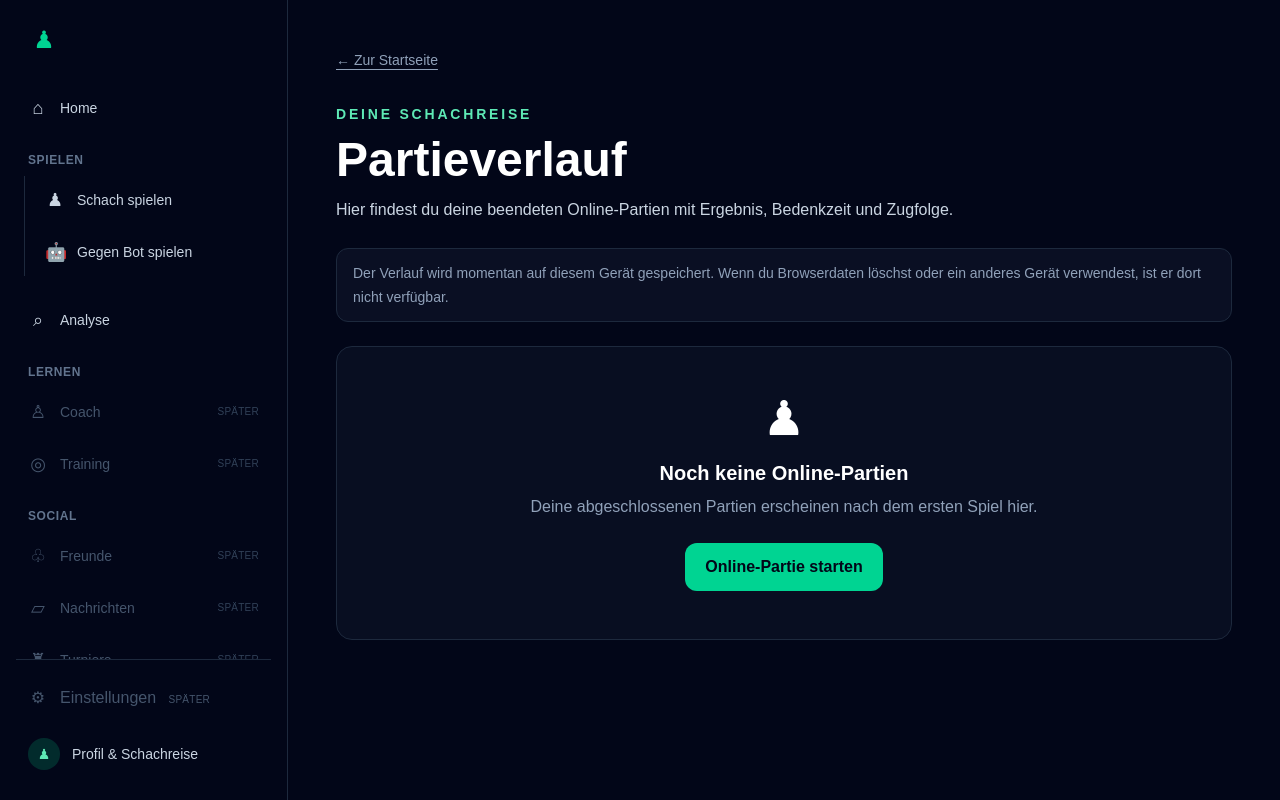
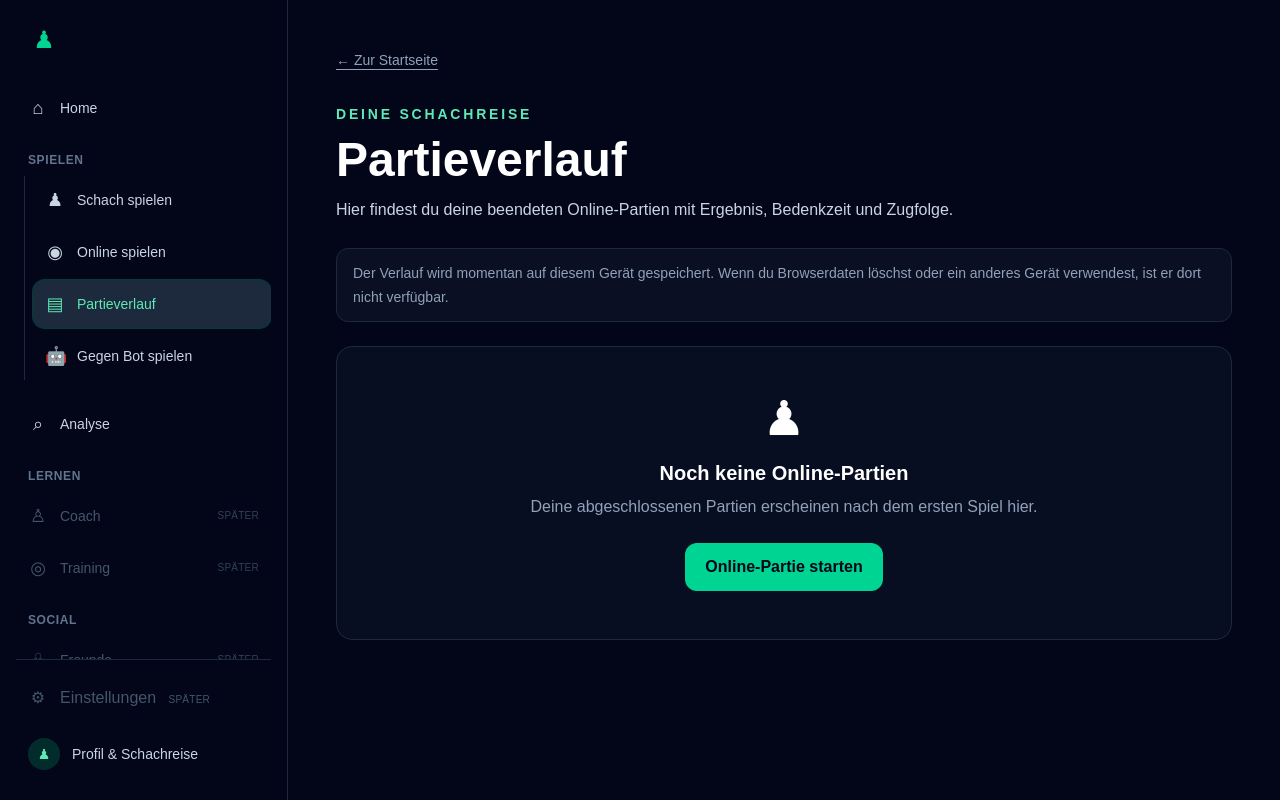
Before and after one commit to Davidbi08/schach-plattform, a Next.js app: page /partien in a window 1280 px wide. Built offline with nearby package versions, Linux system fonts and the light colour scheme.

Commit message:
Add online chess and game history navigation

```diff
--- a/app/navigation.tsx
+++ b/app/navigation.tsx
@@ -7,6 +7,8 @@ const sections: { title?: string; items: MenuItem[] }[] = [
   { items: [{ label: "Home", icon: "⌂", href: "/" }] },
   { title: "Spielen", items: [
     { label: "Schach spielen", icon: "♟", href: "/play" },
+    { label: "Online spielen", icon: "◉", href: "/online" },
+    { label: "Partieverlauf", icon: "▤", href: "/partien" },
     { label: "Gegen Bot spielen", icon: "🤖", href: "/bot" },
   ] },
   { items: [{ label: "Analyse", icon: "⌕", href: "/analyse" }] },
```
